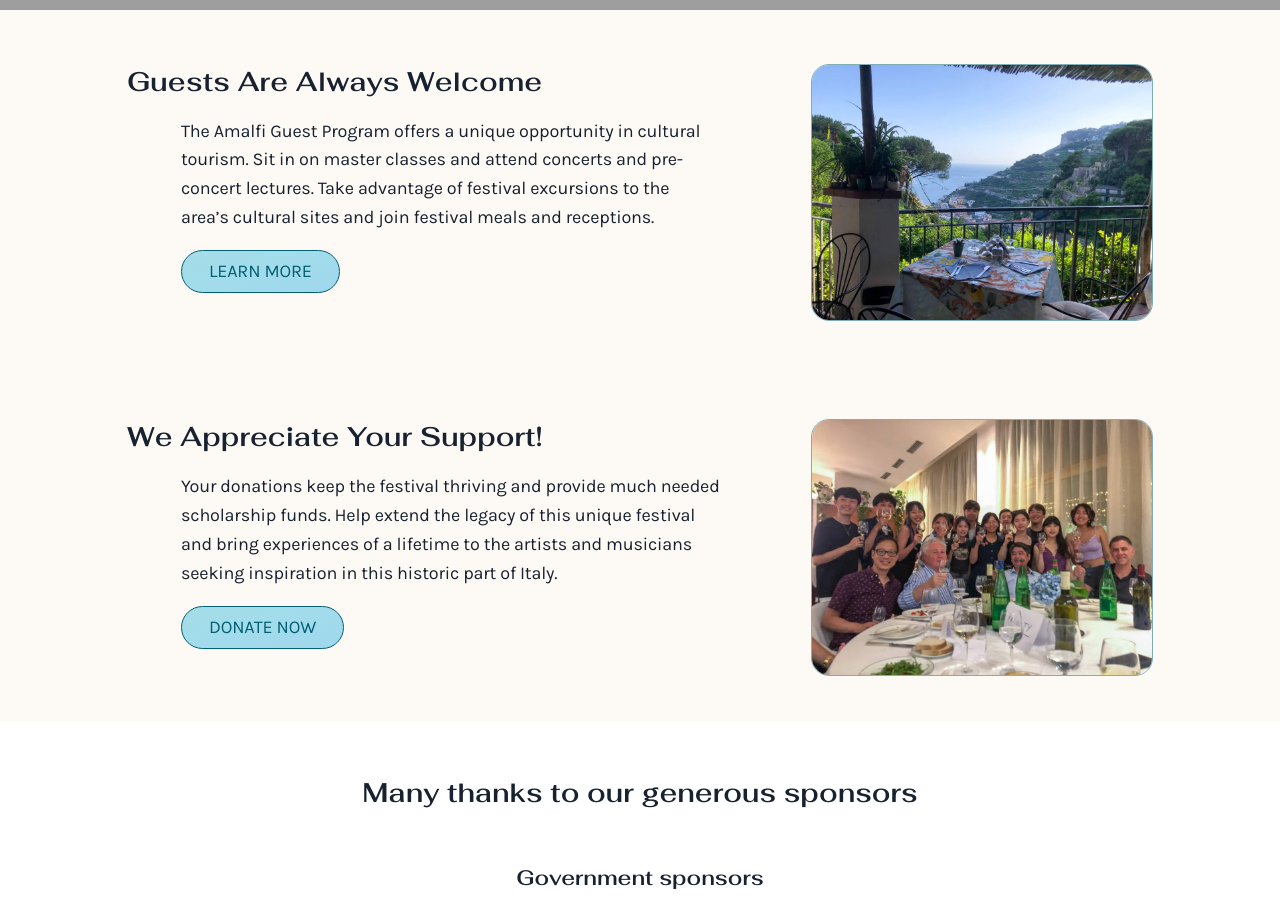
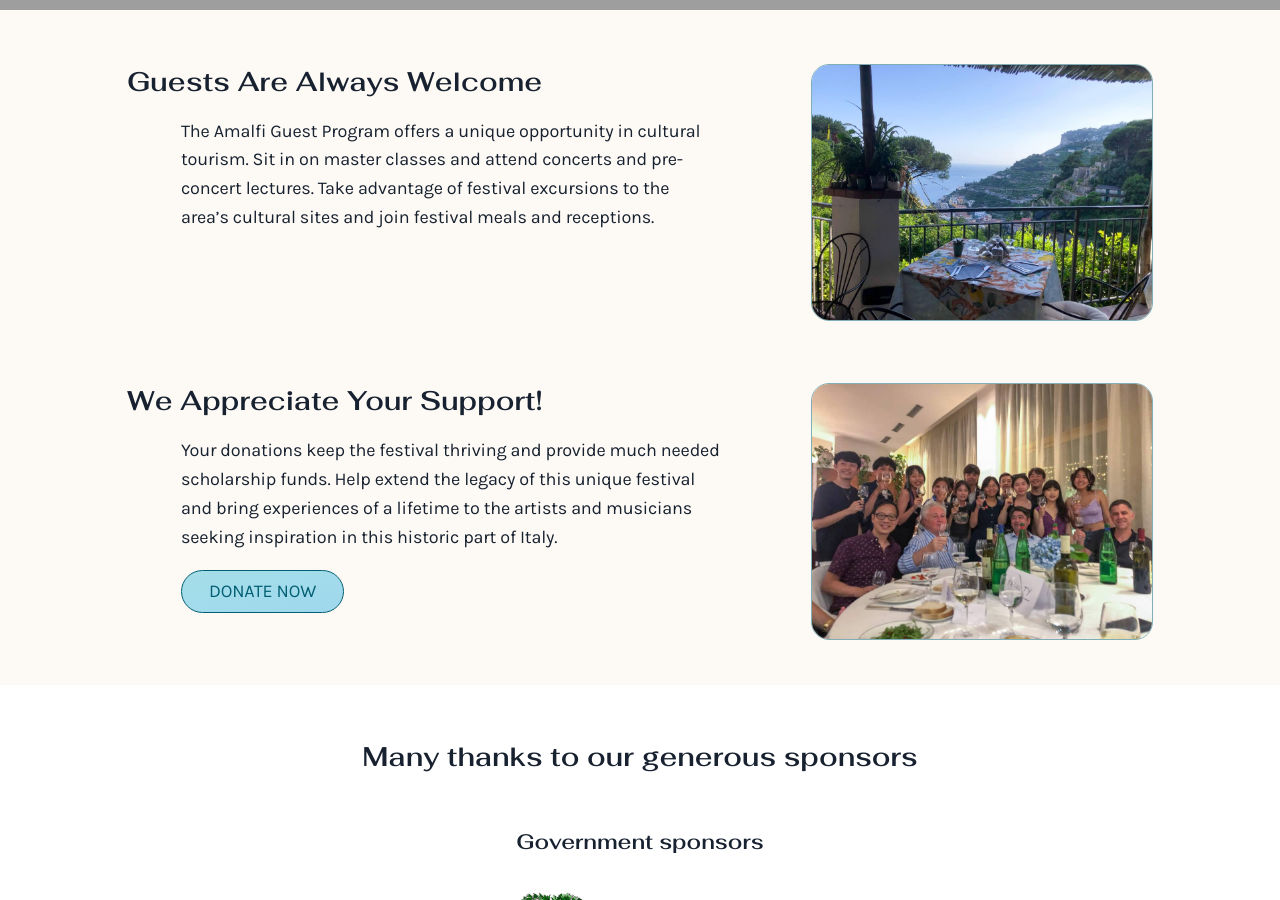
Before and after one commit to Amalfi-Festival/amalfi-festival-org, a Jekyll site: the page built from index.md, in a window 1280 px wide and 900 px high, scrolled down 3756 px. Built offline with Jekyll 4.4.1, drawn with Linux system fonts in a browser that asks for light colours.

Commit message:
Remove guests page

```diff
--- a/_includes/site/festival/home.md
+++ b/_includes/site/festival/home.md
@@ -106,8 +106,6 @@
 
 {{ guests-body }}
 
-<a class="button" href="{{ site.baseurl }}{% link _programs/guests.md %}">{%- include utilities/localize.html string="Learn more" -%}</a>
-
 </section>
 
 
```
Also changed, not shown: _programs/guests.md (+1 -0 lines).
